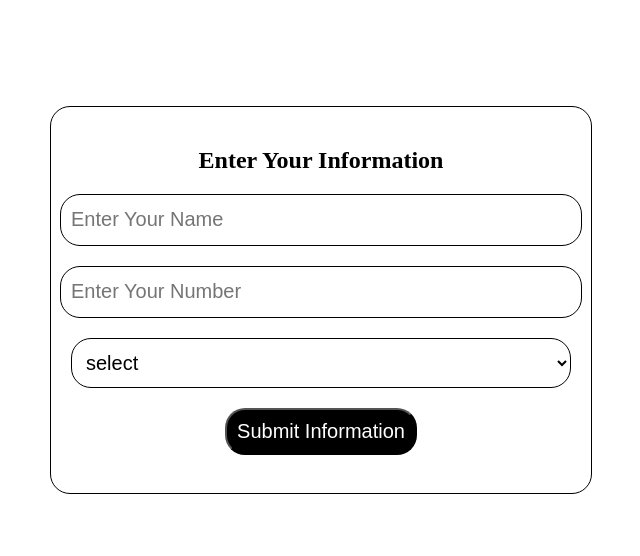
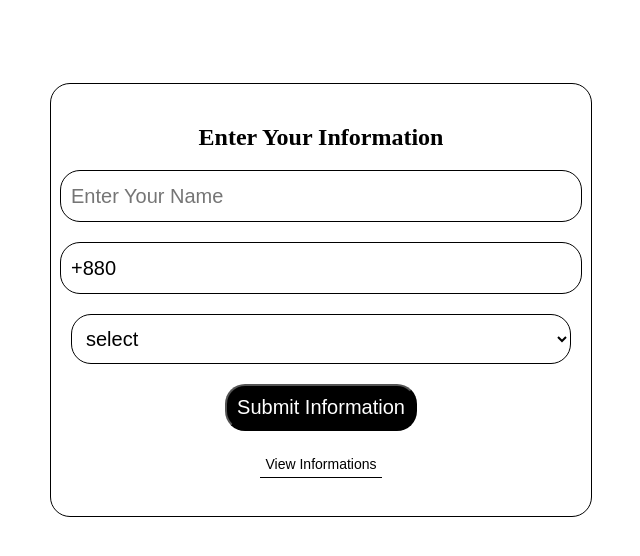
Before and after one commit to touhidul5700/North-House-Member, a plain HTML site: page index.html in a window 1280 px wide. Shown: the whole page, without its empty margins (319-959 px from the left). Drawn offline with Linux system fonts and the light colour scheme.

Commit message:
Add files via upload

```diff
--- a/css/style.css
+++ b/css/style.css
@@ -72,4 +72,16 @@ span{
         font-size: 14px;
         width: 80%;
     }
+
 }
+
+.vew-link button{
+    margin-top: 20px;
+    padding: 5px;
+    font-size: 14px;
+    background-color: white;
+    color: black;
+    border-radius: 0;
+    border: 0;
+    border-bottom: 1px solid black;
+}
--- a/index.html
+++ b/index.html
@@ -13,7 +13,7 @@
             <h1>Enter Your Information</h1>
             <form name="submit-to-google-sheet">
                 <input type="text" name="NAME" placeholder="Enter Your Name" required>
-                <input type="text" name="NUMBER" placeholder="Enter Your Number" required>
+                <input type="text" value="+880" name="NUMBER" placeholder="Enter Your Number" required>
                 <select name="BLOOD" id="" required>
                     <option value="">select</option>
                     <option value="A+">A+</option>
@@ -26,7 +26,13 @@
                     <option value="O-">O-</option>
                 </select>
                 <button type="submit">Submit Information</button>
-            </form><br>
+            </form>
+            <div class="vew-link">
+                <a href="https://docs.google.com/spreadsheets/d/1_d2lC1PDRR8Op0SUcRPAVWxrGoe7fckpVbioZiua5q4/edit?usp=sharing">
+                    <button>View Informations</button>
+                </a>
+            </div>
+            <br>
             <span id="msg"></span>
         </div>
     </section>
```
